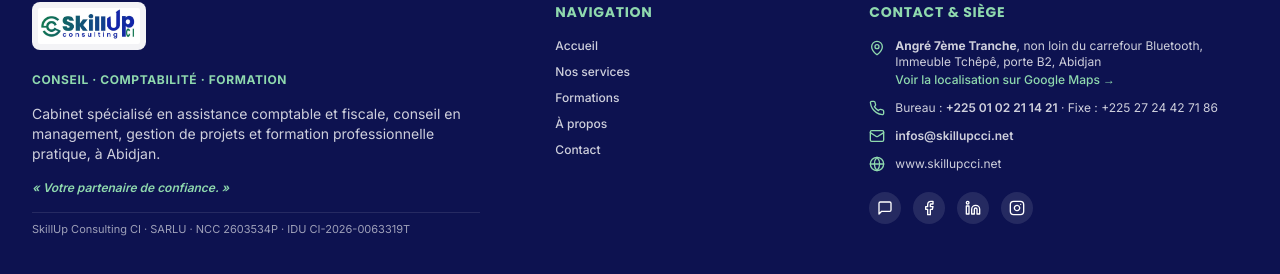
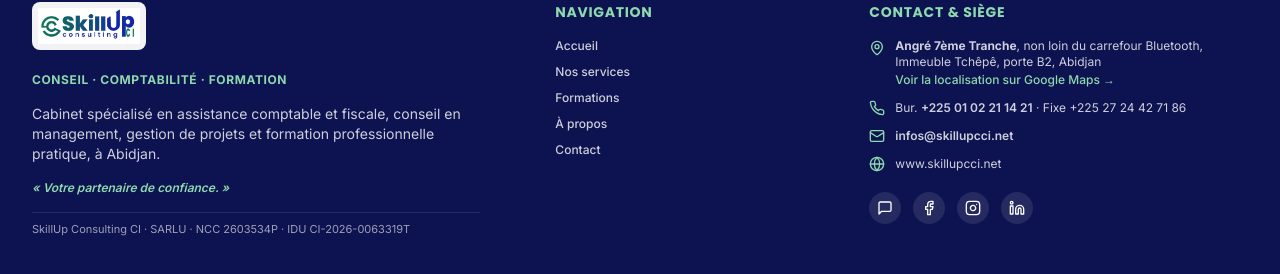
Before and after one commit to esperanceykouassi-bit/proj-esp, a React (Vite) app in the folder frontend/: page / in a window 1280 px wide. Shown: the part 3696-3970 px from the top of the page. Built offline with nearby package versions, Linux system fonts and the light colour scheme.

Commit message:
Update social media links in Footer

```diff
--- a/frontend/src/components/Footer.jsx
+++ b/frontend/src/components/Footer.jsx
@@ -10,7 +10,6 @@ export default function Footer() {
           {/* COLONNE 1 : LOGO, SOUS-TITRE & MENTIONS (5 cols) */}
           <div className="lg:col-span-5 space-y-4">
             <Link to="/" className="inline-block">
-              {/* Chemin vers l'image du logo corrigé : /images/logo-full.jpeg */}
               <img
                 src="/images/logo-full.jpeg"
                 alt="SkillUp Consulting CI"
@@ -84,8 +83,8 @@ export default function Footer() {
 
               <li className="flex items-center gap-2.5">
                 <Phone size={16} className="text-[#8FD9AE] shrink-0" />
-                <span>
-                  Bureau : <a href="tel:+2250102211421" className="hover:text-[#8FD9AE] font-semibold">+225 01 02 21 14 21</a> · Fixe : <a href="tel:+2252724427186" className="hover:text-[#8FD9AE]">+225 27 24 42 71 86</a>
+                <span className="text-[11px] sm:text-xs">
+                  Bur. <a href="tel:+2250102211421" className="hover:text-[#8FD9AE] font-semibold whitespace-nowrap">+225 01 02 21 14 21</a> · Fixe <a href="tel:+2252724427186" className="hover:text-[#8FD9AE] whitespace-nowrap">+225 27 24 42 71 86</a>
                 </span>
               </li>
 
@@ -104,7 +103,7 @@ export default function Footer() {
               </li>
             </ul>
 
-            {/* Réseaux sociaux */}
+            {/* Réseaux sociaux avec liens officiels */}
             <div className="pt-2 flex items-center gap-3">
               <a
                 href="https://wa.me/2250102211421"
@@ -116,7 +115,7 @@ export default function Footer() {
                 <MessageSquare size={16} />
               </a>
               <a
-                href="#"
+                href="https://www.facebook.com/share/1CkxJRnSnn/"
                 target="_blank"
                 rel="noopener noreferrer"
                 aria-label="Facebook"
@@ -125,22 +124,22 @@ export default function Footer() {
                 <Facebook size={16} />
               </a>
               <a
-                href="#"
+                href="https://www.instagram.com/skill_upconsulting?utm_source=qr&cplk=bzFla3NvNWdrYnRs"
+                target="_blank"
+                rel="noopener noreferrer"
+                aria-label="Instagram"
+                className="w-8 h-8 rounded-full bg-white/10 hover:bg-[#1B7A4B] flex items-center justify-center transition-colors text-white"
+              >
+                <Instagram size={16} />
+              </a>
+              <a
+                href="https://www.linkedin.com/in/skillup-consulting-côte-d-ivoire-157a982b2?utm_source=share_via&utm_content=profile&utm_medium=member_android"
                 target="_blank"
                 rel="noopener noreferrer"
                 aria-label="LinkedIn"
                 className="w-8 h-8 rounded-full bg-white/10 hover:bg-[#1B7A4B] flex items-center justify-center transition-colors text-white"
               >
                 <Linkedin size={16} />
-              </a>
-              <a
-                href="#"
-                target="_blank"
-                rel="noopener noreferrer"
-                aria-label="Instagram"
-                className="w-8 h-8 rounded-full bg-white/10 hover:bg-[#1B7A4B] flex items-center justify-center transition-colors text-white"
-              >
-                <Instagram size={16} />
               </a>
             </div>
           </div>
```
